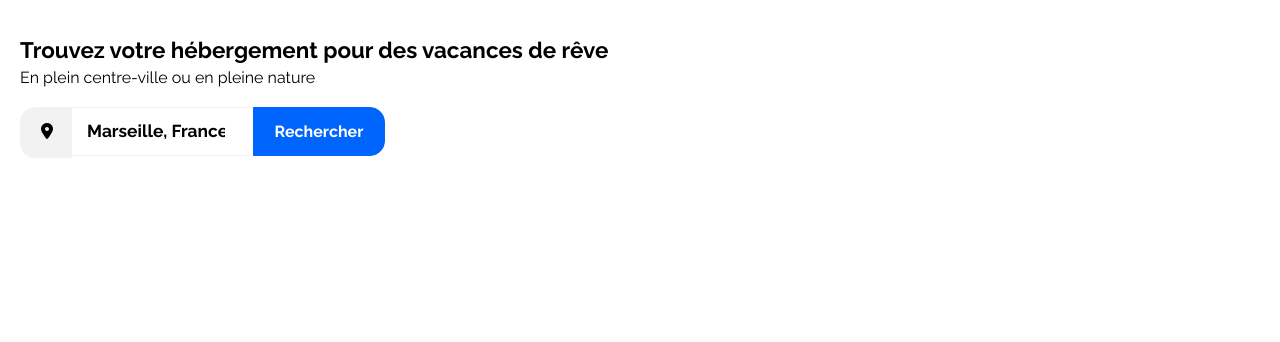
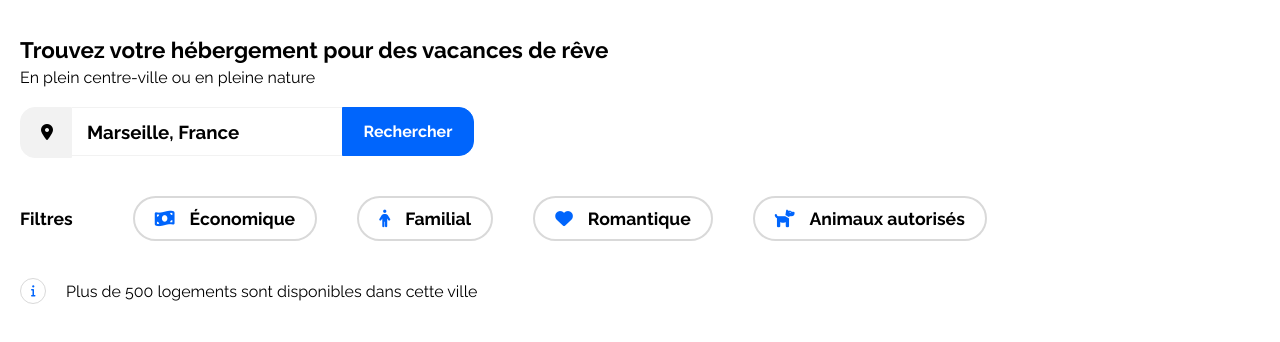
Before and after one commit to ClaireDV67/OC-Projet2, a plain HTML site: page index.html in a window 1280 px wide. Shown: the part 74-416 px from the top of the page. Drawn offline with Linux system fonts and the light colour scheme.

Commit message:
Ajout des filtres

```diff
--- a/css/style.css
+++ b/css/style.css
@@ -73,11 +73,14 @@ form {
     border-left: none;
     border-right: none;
     padding: 15px;
+    font-weight: 700;
+    font-size: 1.3em;
+    color: black;
 }
 
 #search::placeholder {
     font-weight: 700;
-    font-size: 1.3em;
+    font-size: 0.9em;
     color: black;
 }
 
@@ -94,18 +97,72 @@ form {
 }
 
 .fa-location-dot {
-        position: absolute;
+        position: relative;
         left: 20px;
         top: 15px;
 }
 
 .form__button {
     width: 132px;
-    height: 49px;
     background: #0065FC;
     color: white;
     border: 1px solid #0065FC;
     border-radius: 0px 15px 15px 0px;
     font-weight: 700;
     font-size: 1em;
+    cursor: pointer;
 }
+
+/* Filtres */
+.filtre {
+    display: flex;
+    flex-direction: row;
+    align-items: baseline;
+    font-weight: 700;
+    font-size: 1.1em;
+}
+
+.filtres__liste {
+    display: flex;
+    flex-direction: row;
+    font-size: 1em;
+}
+
+.filtre__button {
+    margin: 20px;
+    border: 2px solid #D9D9D9;
+    border-radius: 25px;
+    padding: 10px 20px 10px 20px;
+    cursor: pointer;
+}
+
+.filtre__button:hover {
+    background-color: #DEEBFF;
+}
+
+.icone_filtre {
+    color: #0065FC;
+    padding: 0 15px 0 0;
+}
+
+.info {
+    display: flex;
+    flex-direction: row;
+    align-items: center;
+}
+
+.icone_info {
+    border: 1px solid #D9D9D9;
+    border-radius: 50%;
+    width: 24px;
+    height: 24px;
+    margin-right: 20px;
+    position: relative;
+}
+
+.fa-info {
+    color: #0065FC;
+    position: relative;
+    left: 10px;
+    top: 2px;
+}
--- a/index.html
+++ b/index.html
@@ -11,7 +11,7 @@
         <link href="https://fonts.googleapis.com/css2?family=Raleway:wght@100;200;300;400;500;600;700;800;900&display=swap" rel="stylesheet">
         <!-- Icônes du site -->
         <script src="https://kit.fontawesome.com/b54cc8f050.js" crossorigin="anonymous"></script>
-        <title>Booki</title>
+        <title>Booki - Votre hébergement pour des vacances de rêves</title>
     </head>
     <body>
         <!-- En-tête de la page -->
@@ -38,6 +38,16 @@
                     <input class="form__element" type="search" name="ville" id="search" placeholder="Marseille, France">
                     <button class="form__element form__button">Rechercher</button>
                 </form>
+                <div class="filtre">
+                    <div>Filtres</div>
+                    <ul class="filtres__liste">
+                        <li class="filtre__button"><i class="fa-solid fa-money-bill-wave icone_filtre"></i>Économique</li>
+                        <li class="filtre__button"><i class="fa-solid fa-person icone_filtre"></i>Familial</li>
+                        <li class="filtre__button"><i class="fa-solid fa-heart icone_filtre"></i>Romantique</li>
+                        <li class="filtre__button"><i class="fa-solid fa-dog icone_filtre"></i>Animaux autorisés</li>
+                    </ul>
+                </div>
+                <div class="info"><div class="icone_info"><i class="fa-solid fa-info fa-xs"></i></div>Plus de 500 logements sont disponibles dans cette ville</div>
             </section>
         </main>
     </body>
```
